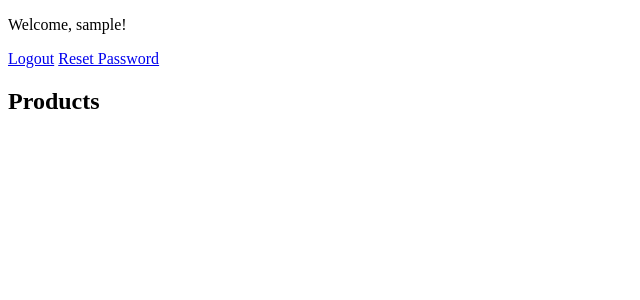
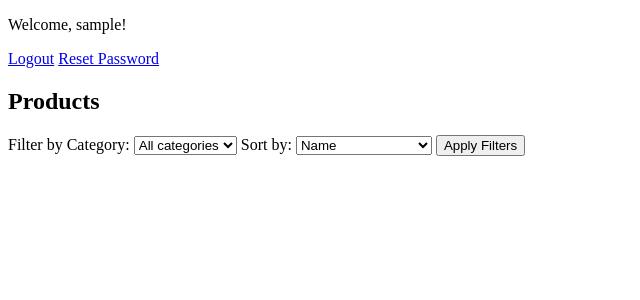
Before and after one commit to Sanjeev900/Django-ecommerce, a Django app: page /products/ in a window 1280 px wide. Shown: the top 300 px of the page, without its empty margins (0-640 px from the left). Run offline with Django 4.2, Linux system fonts and the light colour scheme; the visitor is signed in with stand-in values (Sample User, id 1); data that the repository does not hold is empty.

Commit message:
add filtering and sorting in the products page

```diff
--- a/ecommerce_project/ecommerce_app/templates/products.html
+++ b/ecommerce_project/ecommerce_app/templates/products.html
@@ -2,6 +2,25 @@
 
 {% block content %}
   <h2>Products</h2>
+
+  <form method="get" action="{% url 'products' %}">
+    <label for="category">Filter by Category:</label>
+    <select id="category" name="category">
+      <option value="0" {% if selected_category is None %}selected{% endif %}>All categories</option>
+      {% for category in categories %}
+        <option value="{{ category.id }}" {% if category.id == selected_category %}selected{% endif %}>{{ category.name }}</option>
+      {% endfor %}
+    </select>
+
+    <label for="sort_by">Sort by:</label>
+    <select id="sort_by" name="sort_by">
+      <option value="name" {% if selected_sort == 'name' %}selected{% endif %}>Name</option>
+      <option value="price" {% if selected_sort == 'price' %}selected{% endif %}>Price (Low to High)</option>
+      <option value="-price" {% if selected_sort == '-price' %}selected{% endif %}>Price (High to low)</option>
+    </select>
+
+    <button type="submit">Apply Filters</button>
+  </form>
 
   <div class="row">
     {% for product in products %}
--- a/ecommerce_project/ecommerce_app/views.py
+++ b/ecommerce_project/ecommerce_app/views.py
@@ -1,5 +1,5 @@
 from django.shortcuts import render, redirect, get_object_or_404
-from .models import Product, Order
+from .models import Product, Order, Category
 from .forms import RegistrationForm, LoginForm
 from django.contrib import messages
 from django.contrib.auth import authenticate, login, logout
@@ -13,7 +13,25 @@ from django.urls import reverse_lazy
 def products(request):
     products = Product.objects.all()
 
-    return render(request, 'products.html', {'products': products})
+    category_id = request.GET.get('category', None)
+    sort_by = request.GET.get('sort_by', 'name')
+
+    if category_id and category_id != '0':
+        products = products.filter(category__id=category_id)
+
+    products = products.order_by(sort_by)
+
+    categories = Category.objects.all()
+
+    context = {
+        'products': products,
+        'categories': categories,
+        'selected_category': int(category_id) if category_id else None,
+        'selected_sort': sort_by,
+    }
+
+    return render(request, 'products.html', context)
+
 
 def product_detail(request, product_id):
     product = Product.objects.get(id=product_id)
```
